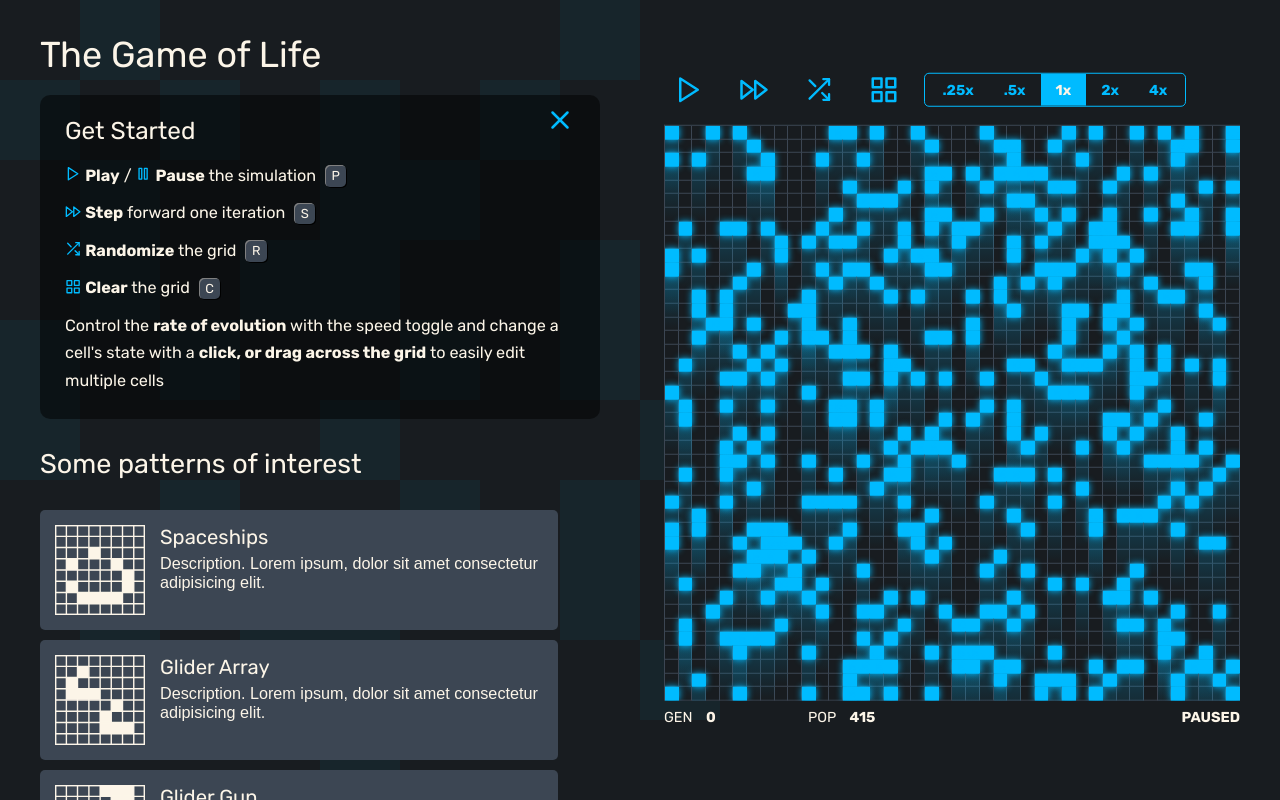
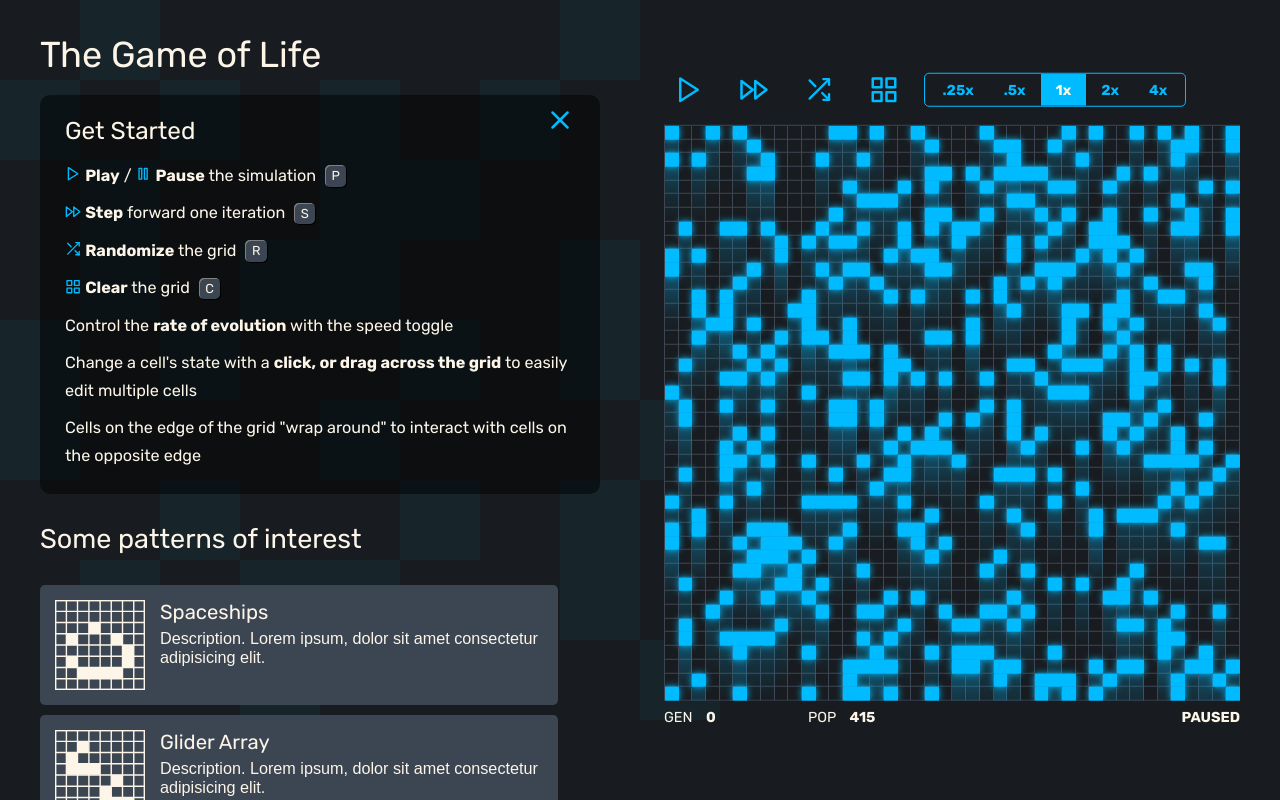
Before and after one commit to murbar/conways, a React (Create React App) app: page / in a window 1280 px wide. Both pictures are taken after a click on the element "How does it work?". Shown: the top 800 px of the page. Built offline with nearby package versions, Linux system fonts and the light colour scheme.

Commit message:
Tweak instructions

```diff
--- a/src/components/Header.js
+++ b/src/components/Header.js
@@ -113,9 +113,15 @@ const Instructions = () => {
               <ResetIcon /> <strong>Clear</strong> the grid <HotKey>C</HotKey>
             </li>
             <li>
-              Control the <strong>rate of evolution</strong> with the speed toggle and change a
-              cell's state with a <strong>click, or drag across the grid</strong> to easily edit
-              multiple cells
+              Control the <strong>rate of evolution</strong> with the speed toggle
+            </li>
+            <li>
+              Change a cell's state with a <strong>click, or drag across the grid</strong> to easily
+              edit multiple cells
+            </li>
+            <li>
+              Cells on the edge of the grid "wrap around" to interact with cells on the opposite
+              edge
             </li>
           </ul>
         </Content>
```
